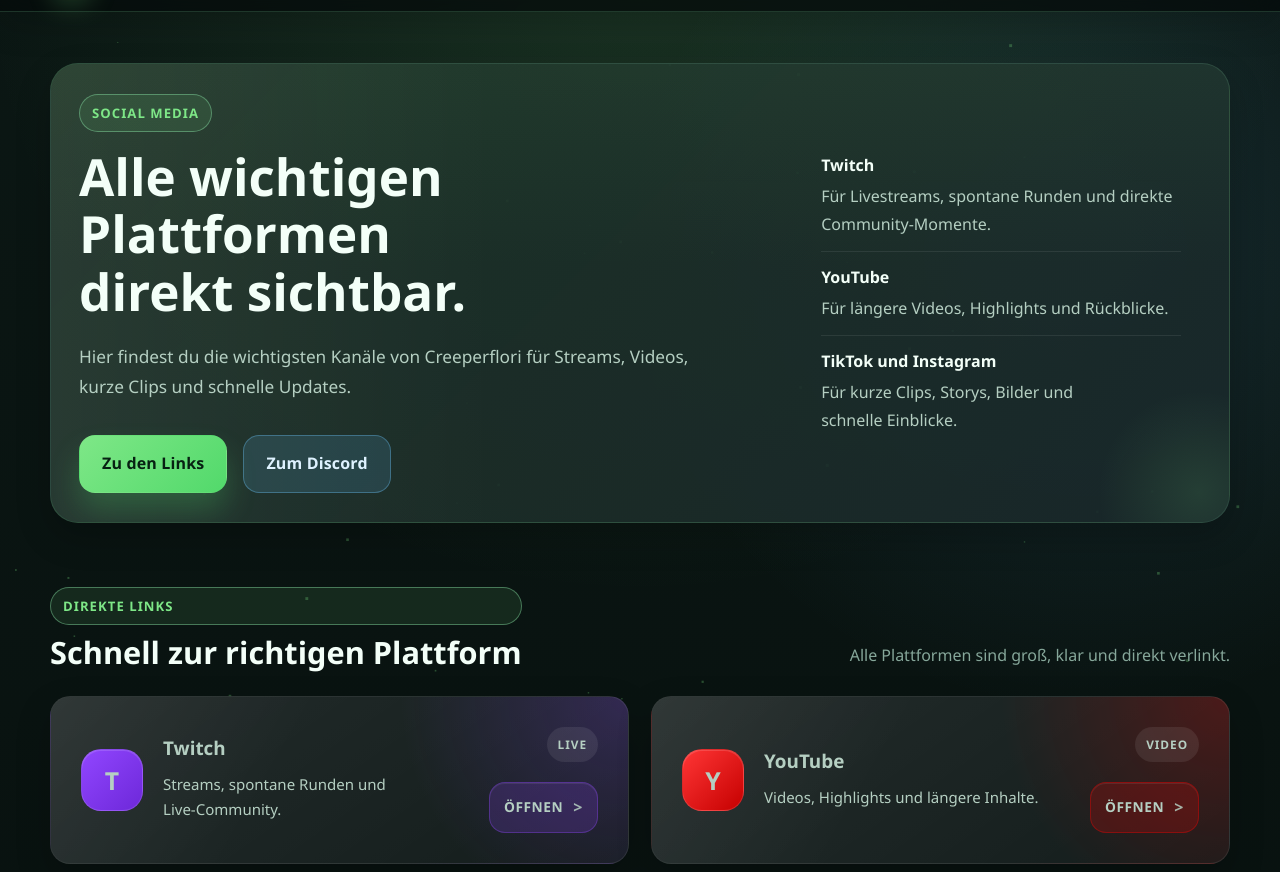
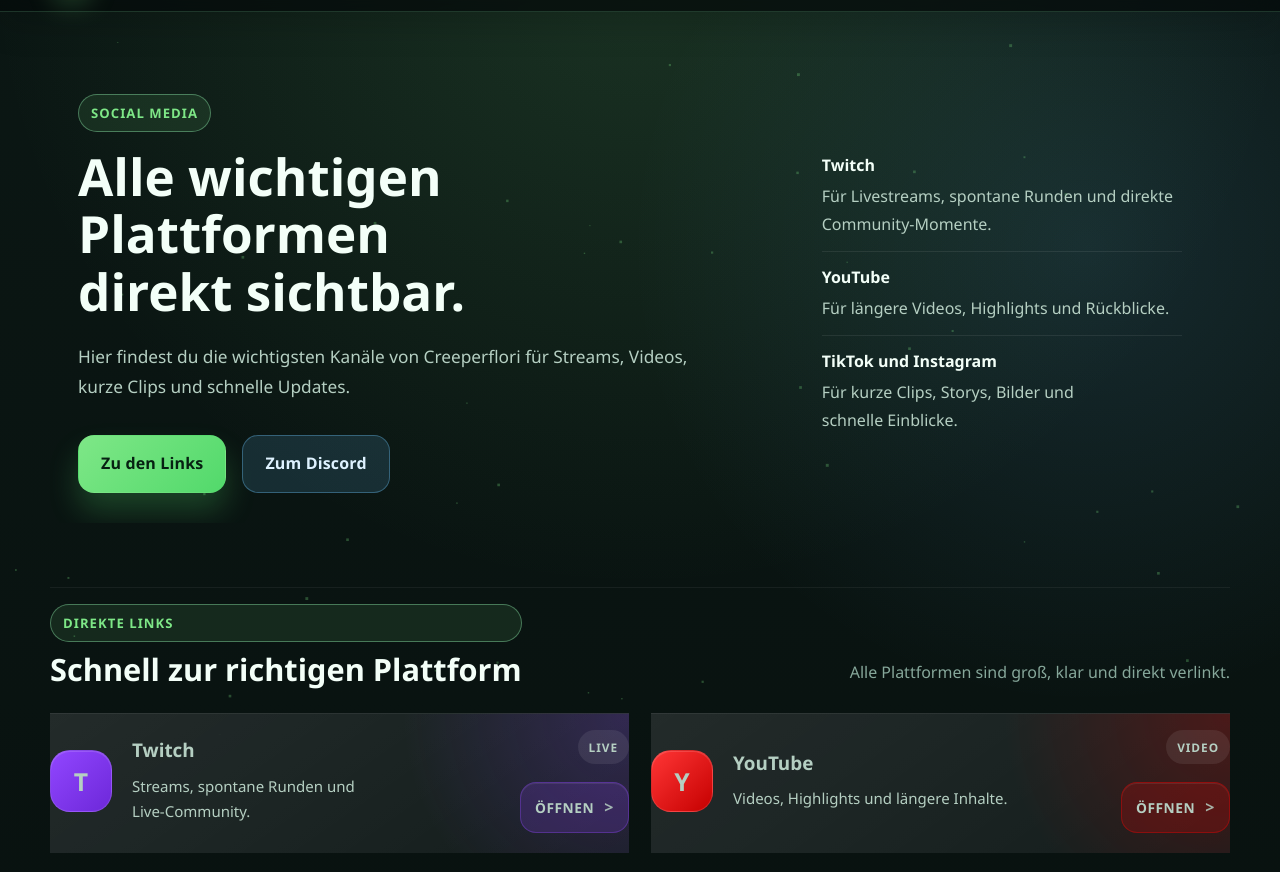
Before and after one commit to Creeperflori/Creeperflori-web, a plain HTML site: page sozial.html in a window 1280 px wide. Shown: the part 65-937 px from the top of the page. Drawn offline with Linux system fonts and the light colour scheme; no server answers.

Commit message:
Integrate site sections into background

```diff
--- a/css/style.css
+++ b/css/style.css
@@ -238,35 +238,20 @@ li {
     grid-template-columns: minmax(0, 1.15fr) minmax(280px, 0.85fr);
     gap: clamp(30px, 5vw, 56px);
     padding: clamp(28px, 5vw, 54px);
-    background:
-        linear-gradient(135deg, rgba(126, 231, 135, 0.11), rgba(110, 198, 255, 0.07)),
-        var(--surface);
-    border: 1px solid var(--border);
-    border-radius: var(--radius-lg);
-    box-shadow: var(--shadow);
+    background: transparent;
+    border: 0;
+    border-radius: 0;
+    box-shadow: none;
     min-height: 460px;
     align-items: center;
 }
 
 .hero::after {
-    content: "";
-    position: absolute;
-    inset: auto -80px -80px auto;
-    width: 220px;
-    height: 220px;
-    border-radius: 50%;
-    background: radial-gradient(circle, rgba(126, 231, 135, 0.12), transparent 65%);
-    pointer-events: none;
+    content: none;
 }
 
 .hero::before {
-    content: "";
-    position: absolute;
-    inset: 0;
-    background:
-        linear-gradient(90deg, rgba(255, 255, 255, 0.06), transparent 38%),
-        linear-gradient(180deg, rgba(126, 231, 135, 0.05), transparent 45%);
-    pointer-events: none;
+    content: none;
 }
 
 .hero-content,
@@ -355,8 +340,8 @@ li {
     justify-self: center;
     border-radius: 28px;
     object-fit: cover;
-    border: 2px solid var(--border-strong);
-    box-shadow: 0 20px 40px rgba(0, 0, 0, 0.26);
+    border: 1px solid rgba(255, 255, 255, 0.08);
+    box-shadow: none;
 }
 
 .action-panel {
@@ -475,10 +460,10 @@ li {
 .news-panel,
 .login-tips,
 .empty-state {
-    background: var(--surface);
-    border: 1px solid var(--border);
-    border-radius: var(--radius-md);
-    box-shadow: var(--shadow);
+    background: transparent;
+    border: 0;
+    border-radius: 0;
+    box-shadow: none;
 }
 
 .hero-mini-card,
@@ -504,7 +489,7 @@ li {
 .feature-card,
 .info-card,
 .empty-state {
-    padding: var(--card-padding);
+    padding: 10px 0;
 }
 
 .hero-mini-card strong,
@@ -528,6 +513,8 @@ li {
 .section {
     margin-top: clamp(36px, 6vw, 64px);
     scroll-margin-top: 110px;
+    padding-top: 16px;
+    border-top: 1px solid rgba(255, 255, 255, 0.06);
 }
 
 .section-header {
@@ -1053,9 +1040,7 @@ textarea.editor-input {
 
 .support-shell {
     overflow: hidden;
-    background:
-        linear-gradient(135deg, rgba(110, 198, 255, 0.08), transparent 42%),
-        var(--surface);
+    background: transparent;
 }
 
 .support-shell-inner {
@@ -1101,35 +1086,27 @@ textarea.editor-input {
 
 .social-btn {
     position: relative;
-    overflow: hidden;
+    overflow: visible;
     display: grid;
     grid-template-columns: minmax(0, 1fr) auto;
     grid-template-areas:
         "main tag"
         "main cta";
     gap: 18px 22px;
-    min-height: 168px;
-    padding: var(--card-padding);
-    border: 1px solid rgba(255, 255, 255, 0.08);
-    background:
-        linear-gradient(145deg, rgba(255, 255, 255, 0.08), rgba(255, 255, 255, 0.02)),
-        var(--surface);
-    transition: transform 0.22s ease, border-color 0.22s ease, background 0.22s ease, box-shadow 0.22s ease;
+    min-height: auto;
+    padding: 16px 0 20px;
+    border-top: 1px solid rgba(255, 255, 255, 0.08);
+    transition: transform 0.22s ease, border-color 0.22s ease, opacity 0.22s ease;
 }
 
 .social-btn:hover {
-    transform: translateY(-4px);
+    transform: translateY(-2px);
     border-color: rgba(255, 255, 255, 0.16);
-    box-shadow: 0 26px 50px rgba(0, 0, 0, 0.28);
+    opacity: 1;
 }
 
 .social-btn::before {
-    content: "";
-    position: absolute;
-    inset: 0;
-    background: linear-gradient(120deg, rgba(255, 255, 255, 0.08), transparent 40%);
-    opacity: 0.8;
-    pointer-events: none;
+    content: none;
 }
 
 .social-icon {
@@ -1297,7 +1274,7 @@ textarea.editor-input {
 
 .profile-shell,
 .news-panel {
-    padding: var(--card-padding);
+    padding: 0;
 }
 
 .settings-list {
@@ -1346,10 +1323,11 @@ textarea.editor-input {
 }
 
 .notice-card {
-    padding: var(--card-padding);
-    border-radius: 18px;
-    background: rgba(255, 189, 92, 0.08);
-    border: 1px solid rgba(255, 189, 92, 0.24);
+    padding: 18px 0;
+    border-radius: 0;
+    background: transparent;
+    border-top: 1px solid rgba(255, 189, 92, 0.24);
+    border-bottom: 1px solid rgba(255, 189, 92, 0.24);
     color: #ffe9bf;
 }
 
@@ -1484,6 +1462,12 @@ textarea.editor-input {
 .discord-layout {
     display: grid;
     gap: 18px;
+}
+
+.summary-grid > *,
+.discord-layout > * {
+    padding-top: 12px;
+    border-top: 1px solid rgba(255, 255, 255, 0.08);
 }
 
 .summary-grid {
```
